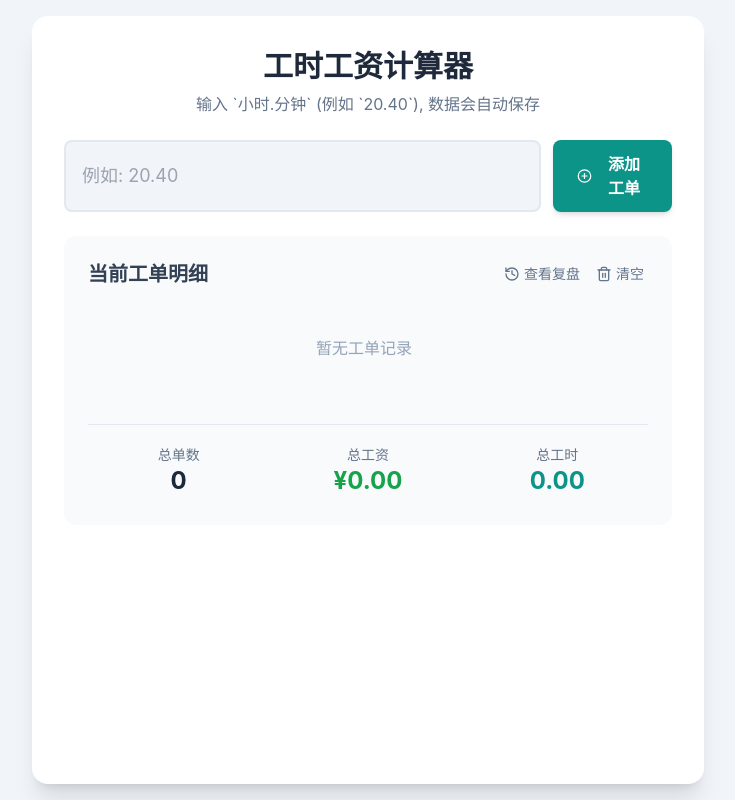
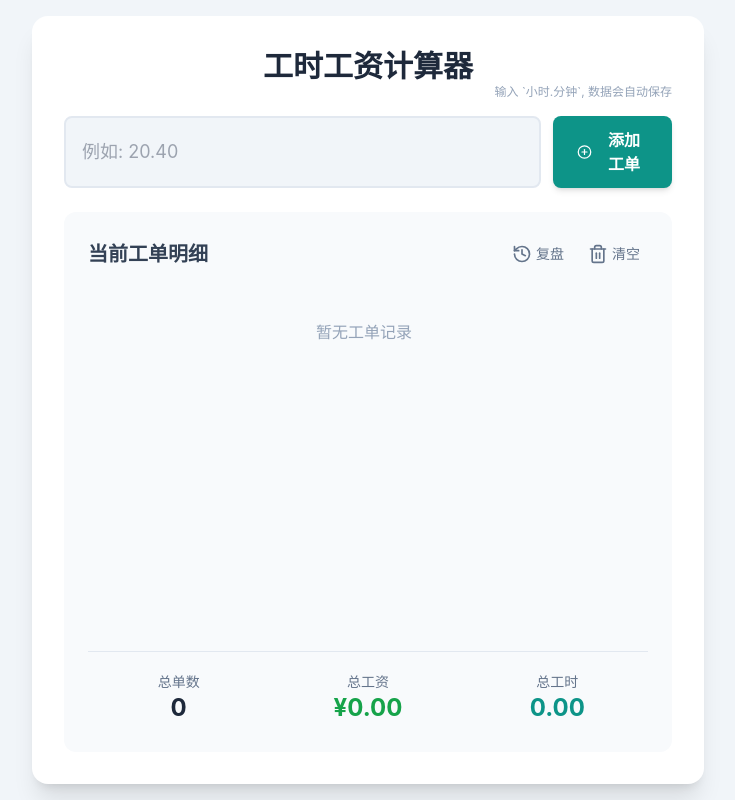
Before and after one commit to SuYan-re/-.SuHaiBin, a plain HTML site: page index.html in a window 1280 px wide. Shown: the whole page, without its empty margins (272-1007 px from the left). Drawn offline with nearby package versions, Linux system fonts and the light colour scheme.

Commit message:
Update index.html

```diff
--- a/index.html
+++ b/index.html
@@ -2,7 +2,7 @@
 <html lang="zh-CN">
 <head>
     <meta charset="UTF-8">
-    <meta name="viewport" content="width=device-width, initial-scale=1.0">
+    <meta name="viewport" content="width=device-width, initial-scale=1.0, user-scalable=no">
     <title>工时工资计算器</title>
     <!-- 引入Tailwind CSS -->
     <script src="https://cdn.tailwindcss.com"></script>
@@ -49,13 +49,14 @@
 </head>
 <body class="bg-slate-100">
     <div class="container mx-auto p-4 min-h-screen flex flex-col">
-        <div class="w-full max-w-2xl mx-auto bg-white rounded-2xl shadow-xl p-5 sm:p-6 md:p-8 flex-grow">
+        <div class="w-full max-w-2xl mx-auto bg-white rounded-2xl shadow-xl p-5 sm:p-6 md:p-8 flex-grow flex flex-col">
 
             <!-- 标题区域 -->
-            <div class="text-center mb-6">
+            <div class="text-center mb-4">
                 <h1 class="text-2xl sm:text-3xl font-bold text-slate-800">工时工资计算器</h1>
-                <p class="text-slate-500 mt-2 text-sm sm:text-base">输入 `小时.分钟` (例如 `20.40`), 数据会自动保存</p>
             </div>
+            <p class="text-slate-400 text-xs text-right mb-4 -mt-4">输入 `小时.分钟`, 数据会自动保存</p>
+
 
             <!-- 输入区域 -->
             <div class="flex flex-col sm:flex-row gap-3 mb-6">
@@ -71,13 +72,13 @@
                 <div class="flex justify-between items-center mb-4">
                     <h2 class="text-lg sm:text-xl font-semibold text-slate-700">当前工单明细</h2>
                     <div class="flex items-center gap-2">
-                        <button onclick="openHistoryModal()" class="text-sm text-slate-500 hover:text-teal-600 font-medium flex items-center gap-1 transition-colors btn-focus-ring rounded-md p-1">
-                            <i data-lucide="history" class="w-4 h-4"></i>
-                            <span class="hidden sm:inline">查看复盘</span>
+                        <button onclick="openHistoryModal()" class="text-slate-500 hover:text-teal-600 font-medium flex items-center gap-1 transition-colors btn-focus-ring rounded-md p-2">
+                            <i data-lucide="history" class="w-5 h-5"></i>
+                            <span class="hidden sm:inline text-sm">复盘</span>
                         </button>
-                        <button onclick="resetCalculator()" class="text-sm text-slate-500 hover:text-red-600 font-medium flex items-center gap-1 transition-colors btn-focus-ring rounded-md p-1">
-                            <i data-lucide="trash-2" class="w-4 h-4"></i>
-                            <span class="hidden sm:inline">清空</span>
+                        <button onclick="resetCalculator()" class="text-slate-500 hover:text-red-600 font-medium flex items-center gap-1 transition-colors btn-focus-ring rounded-md p-2">
+                            <i data-lucide="trash-2" class="w-5 h-5"></i>
+                            <span class="hidden sm:inline text-sm">清空</span>
                         </button>
                     </div>
                 </div>
@@ -200,17 +201,19 @@
         }
 
         /**
-         * 删除指定索引的工单
+         * 删除指定索引的工单 (带确认)
          * @param {number} index - 要删除的工单在数组中的索引
          */
         function deleteOrder(index) {
-            orders.splice(index, 1);
-            saveOrders();
-            render();
+            if (confirm('确定要删除这条工单记录吗？')) {
+                orders.splice(index, 1);
+                saveOrders();
+                render();
+            }
         }
 
         /**
-         * 重置计算器 (清空所有数据)
+         * 重置计算器 (清空所有数据，带确认)
          */
         function resetCalculator() {
             if (confirm('确定要清空所有工单记录吗？此操作不可撤销。')) {
```
